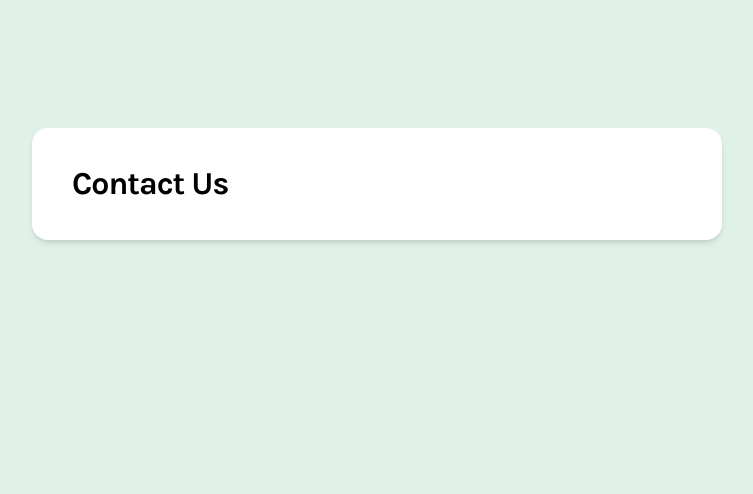
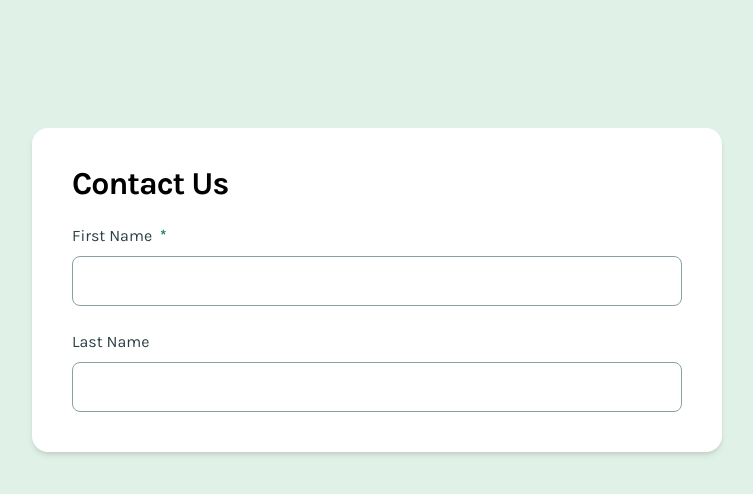
Before and after one commit to SirTurboPascal/tp-contact-form, a Next.js app: page / in a window 1280 px wide. Shown: the top 494 px of the page, without its empty margins (263-1016 px from the left). Built offline with nearby package versions, Linux system fonts and the light colour scheme.

Commit message:
Adds TextField component

```diff
--- a/package.json
+++ b/package.json
@@ -13,7 +13,8 @@
 		"postcss": "^8.5.6",
 		"react": "19.1.0",
 		"react-dom": "19.1.0",
-		"tailwindcss": "^4.1.11"
+		"tailwindcss": "^4.1.11",
+		"zod": "^4.0.15"
 	},
 	"devDependencies": {
 		"@types/node": "^20",
--- a/src/app/layout.tsx
+++ b/src/app/layout.tsx
@@ -14,7 +14,7 @@ type Props = {
 export default function ({ children }: Props) {
 	return (
 		<html className='bg-green-200'>
-			<body className='h-dvh py-400 md:py-1600'>{children}</body>
+			<body className='min-h-dvh py-400 md:py-1600'>{children}</body>
 		</html>
 	);
 }
--- a/src/app/page.tsx
+++ b/src/app/page.tsx
@@ -1,10 +1,13 @@
 import Card from '@/components/Card';
 import CardTitle from '@/components/CardTitle';
+import ContactForm from '@/components/ContactForm';
 
 export default function () {
 	return (
 		<Card>
 			<CardTitle>Contact Us</CardTitle>
+
+			<ContactForm />
 		</Card>
 	);
 }
--- a/src/components/Card.tsx
+++ b/src/components/Card.tsx
@@ -5,5 +5,5 @@ type Props = {
 };
 
 export default function ({ children }: Props) {
-	return <div className='mx-auto flex w-[340px] flex-col rounded-2xl bg-white p-300 shadow-md md:w-[690px] md:p-500 lg:w-[740px]'>{children}</div>;
+	return <div className='mx-auto flex w-[340px] flex-col gap-300 rounded-2xl bg-white p-300 shadow-md md:w-[690px] md:p-500 lg:w-[740px]'>{children}</div>;
 }
--- /dev/null
+++ b/src/components/ContactForm.tsx
@@ -0,0 +1,37 @@
+'use client';
+
+import { ChangeEvent, useState } from 'react';
+
+import TextField from '@/components/TextField';
+
+import { ContactFormData } from '@/model/types/ContactFormData';
+
+const initialContactFormData: ContactFormData = {
+	firstName: '',
+	lastName: '',
+};
+
+export default function () {
+	const [contactFormData, setContactFormData] = useState<ContactFormData>(initialContactFormData);
+
+	const handleTextFieldChange = (event: ChangeEvent<HTMLInputElement>) => {
+		const { name, value } = event.target;
+
+		setContactFormData({
+			...contactFormData,
+
+			[name]: value,
+		});
+	};
+
+	const handleSubmit = () => {
+		console.log(contactFormData);
+	};
+
+	return (
+		<form className='flex flex-col gap-300' onSubmit={handleSubmit}>
+			<TextField id='first-name' label='First Name' name='firstName' onChange={handleTextFieldChange} value={contactFormData.firstName} required />
+			<TextField id='last-name' label='Last Name' name='lastName' onChange={handleTextFieldChange} value={contactFormData.lastName} />
+		</form>
+	);
+}
--- /dev/null
+++ b/src/components/TextField.tsx
@@ -0,0 +1,34 @@
+import { ChangeEvent } from 'react';
+
+type Props = {
+	required?: boolean;
+
+	id: string;
+	label: string;
+	name: string;
+	value: string;
+
+	onChange: (event: ChangeEvent<HTMLInputElement>) => void;
+};
+
+export default function ({ id, label, name, onChange, required, value }: Props) {
+	return (
+		<div className='flex flex-col gap-100'>
+			<label className='font-karla text-grey-900 flex gap-100 text-[16px] leading-[150%] antialiased' htmlFor={id}>
+				<>{label}</>
+
+				{required && <span className='font-bold text-green-600'>*</span>}
+			</label>
+
+			<input
+				id={id}
+				className='border-grey-500 font-karla text-grey-900 h-[50px] rounded-lg border-[1px] px-300 text-lg leading-[150%] antialiased'
+				name={name}
+				onChange={onChange}
+				required={required}
+				type='text'
+				value={value}
+			/>
+		</div>
+	);
+}
--- /dev/null
+++ b/src/model/schemas/ContactFormSchema.ts
@@ -0,0 +1,6 @@
+import { z } from 'zod';
+
+export const ContactFormSchema = z.object({
+	firstName: z.string(),
+	lastName: z.string(),
+});
--- /dev/null
+++ b/src/model/types/ContactFormData.ts
@@ -0,0 +1,5 @@
+import { z } from 'zod';
+
+import { ContactFormSchema } from '@/model/schemas/ContactFormSchema';
+
+export type ContactFormData = z.infer<typeof ContactFormSchema>;
```
Also changed, not shown: 1 other file (tests, documents, lock files or other folders).
